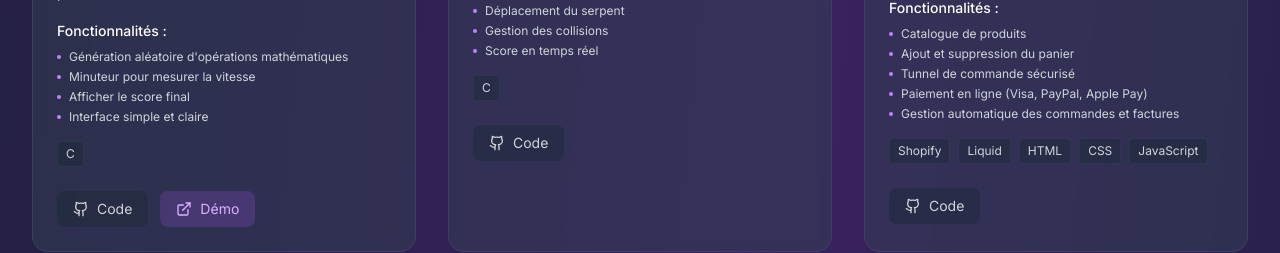
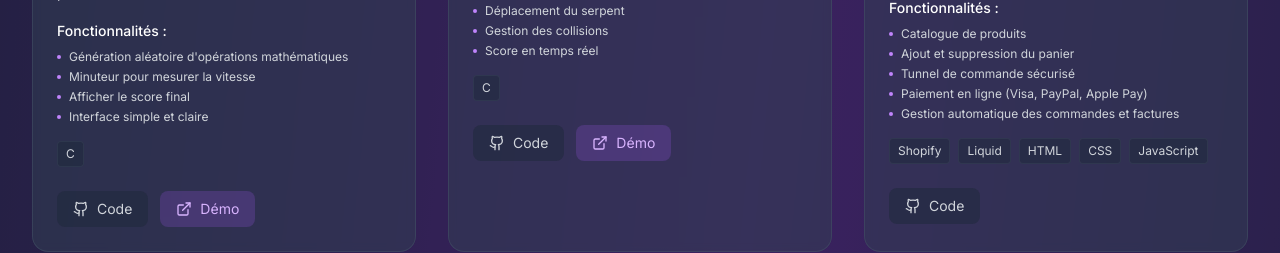
Before and after one commit to Jiane77/portfolio-bts-sio, a React (Vite) app: page / in a window 1280 px wide. Shown: the part 5100-5353 px from the top of the page. Built offline with nearby package versions, Linux system fonts and the light colour scheme.

Commit message:
Add links to projects

```diff
--- a/src/assets/components/projetcs.tsx
+++ b/src/assets/components/projetcs.tsx
@@ -76,6 +76,7 @@ const Projects = () => {
         "Score en temps réel",
       ],
       github: "https://github.com/Jiane77/Snake",
+      demo:"Snake-en-C-Console-Windows.pptx",
       category: "Backend"
     },
     {
@@ -91,6 +92,7 @@ const Projects = () => {
         "Gestion automatique des commandes et factures"
       ],
       github: "https://github.com/ton-compte/juicelab",
+      demo:"",
       category: "Full Stack"
     },
     {
@@ -105,7 +107,7 @@ const Projects = () => {
         "Voir le total des commandes sélectionnées",
       ],
       github: "https://github.com/Jiane77/Shop",
-      demo: "https://jiane77-shop-ecommerce-exemple.vercel.app/",
+      demo: "PresentationWP.pdf",
       category: "Frontend"
     },
     {
```
